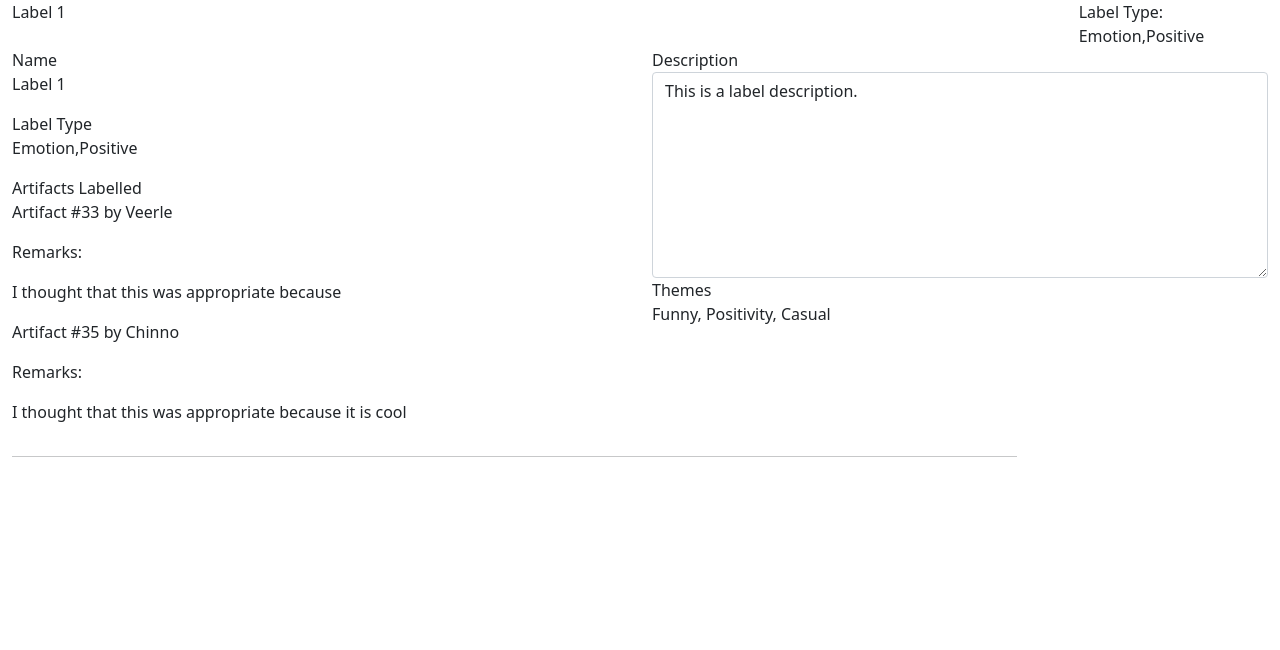
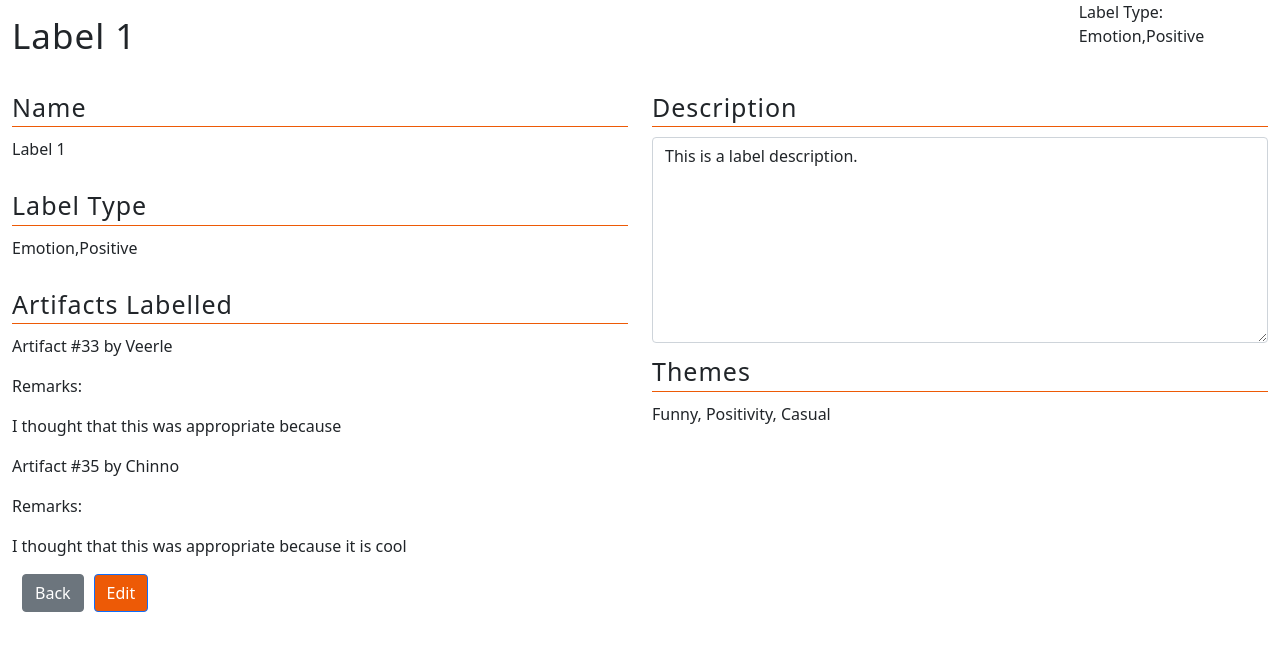
Before and after one commit to muctadir/lama, an Angular app in the folder frontend/: page /singlelabel in a window 1280 px wide. Shown: the top 650 px of the page. Built offline with nearby package versions, Linux system fonts and the light colour scheme.

Commit message:
Design Individual Label management in progress

```diff
--- a/frontend/src/app/individual-label/individual-label.component.html
+++ b/frontend/src/app/individual-label/individual-label.component.html
@@ -1,9 +1,10 @@
+<!-- Author: Victoria Bogachenkova -->
 <div class="container-fluid min-vh-100 d-flex flex-column" id="body">
     <!-- contains the page title and Artifact Identifier -->
     <div class="row" id="pageTitle">
         <!-- Label Name as title -->
         <div id="artifactId" class="col-10">
-            {{labelName}}
+            <p class="header">{{labelName}}</p>
         </div>
         <!-- Label Type -->
         <div class="col-2" id="artifactIdentifier">
@@ -53,17 +54,9 @@
         </div>
     </div>
 
-    <!-- Bottom part of page-->
-    <div class="row">
-        <!--Line Separator-->
-        <div class="col-12" id="horizontalLineMain">
-            <hr class="horizontalLine" style="height:1px; width:80%; border-width:0px;">
-        </div>
-
+    <!-- Back and Edit Buttons -->
+    <div class="col-6">
+        <button class="btn btn-secondary float-start" routerLink="/labelmanagement" style="margin-left:10px;" id="editButton">Back</button>
+        <button class="btn btn-primary float-start" (click)="openEdit()" style="margin-left:10px;" id="editButton">Edit</button>
     </div>
-
-    <!-- Edit Button -->
-    <!-- <div class="col-6">
-        <button class="btn btn-primary float-start" (click)="openEdit()" style="margin-left:10px;" id="editButton">Edit</button>
-    </div> -->
 </div>
--- a/frontend/src/app/individual-label/individual-label.component.scss
+++ b/frontend/src/app/individual-label/individual-label.component.scss
@@ -0,0 +1,17 @@
+// <!-- Author: Victoria Bogachenkova -->
+// Header saying "Label Management"
+p.header{
+    font-size: 35px;
+    letter-spacing: 1px;
+    padding-top: 10px;
+}
+
+.subTitle {
+    padding-top: 10px;
+    margin-bottom: 10px;
+    border-bottom: 1px;
+    border-bottom-style: solid;
+    border-color: #ed5a06;
+    font-size: 25px;
+    letter-spacing: 1px;
+}
--- a/frontend/src/app/individual-label/individual-label.component.ts
+++ b/frontend/src/app/individual-label/individual-label.component.ts
@@ -1,4 +1,8 @@
+// <!-- Author: Victoria Bogachenkova -->
 import { Component, OnInit } from '@angular/core';
+import { NgbModal } from '@ng-bootstrap/ng-bootstrap';
+
+import { CreateLabelFormComponent } from '../create-label-form/create-label-form.component';
 
 type artifact = {
   artifactId: number,
@@ -31,7 +35,18 @@ export class IndividualLabelComponent implements OnInit {
     }
   ]
 
-  constructor() { }
+  constructor(private modalService: NgbModal) {}
+
+  // Open the modal and populate it with users
+  openEdit() {
+    const modalRef = this.modalService.open(CreateLabelFormComponent,  { size: 'xl'});
+    // modalRef.componentInstance.users = this.all_members;
+    // // Push the username into the members list
+    // modalRef.componentInstance.newItemEvent.subscribe(($e: any) => {
+    //   var username = {userName: $e};
+    //   this.project_members.push(username);
+    // })
+  }
 
   ngOnInit(): void {
   }
```
